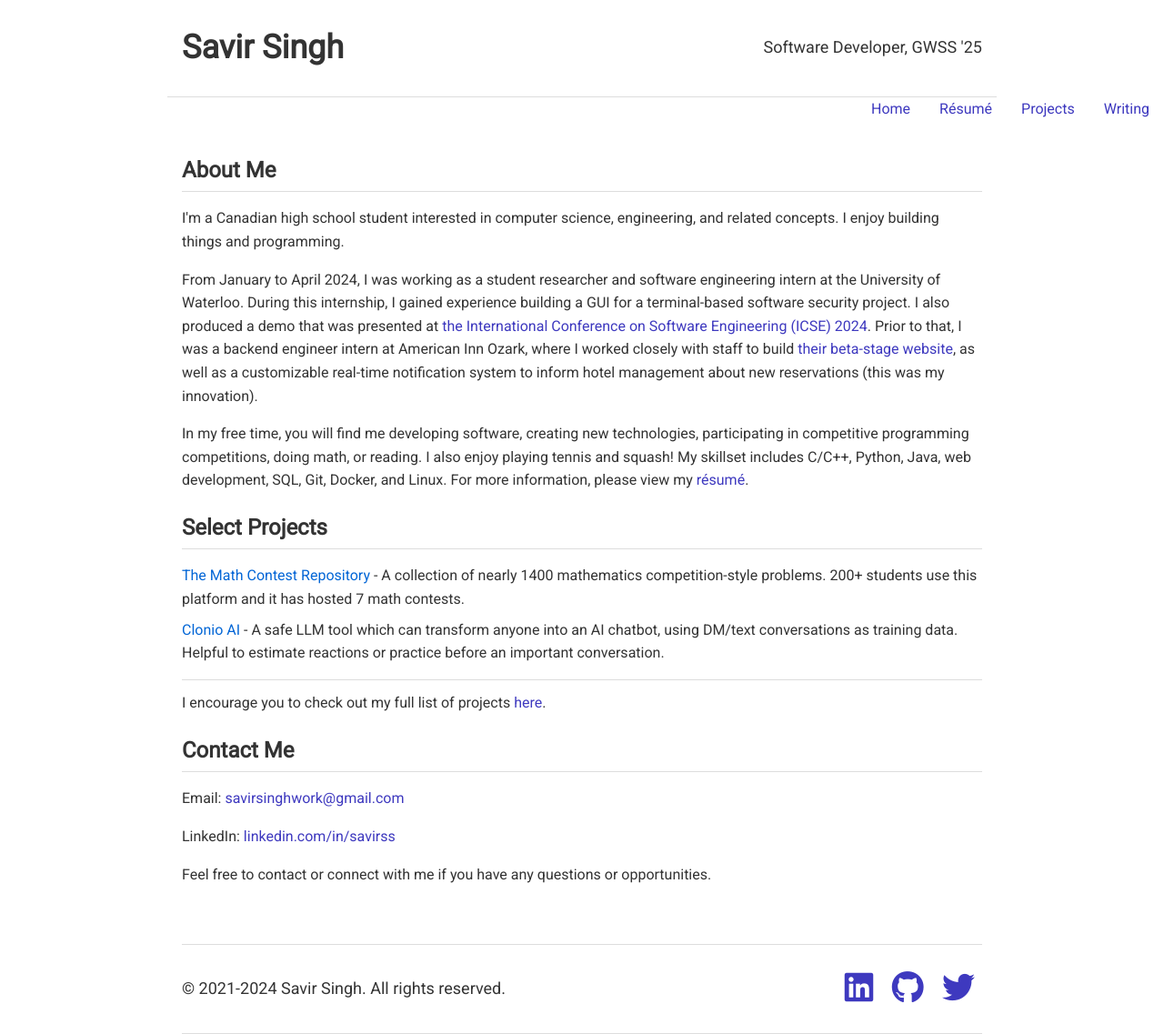
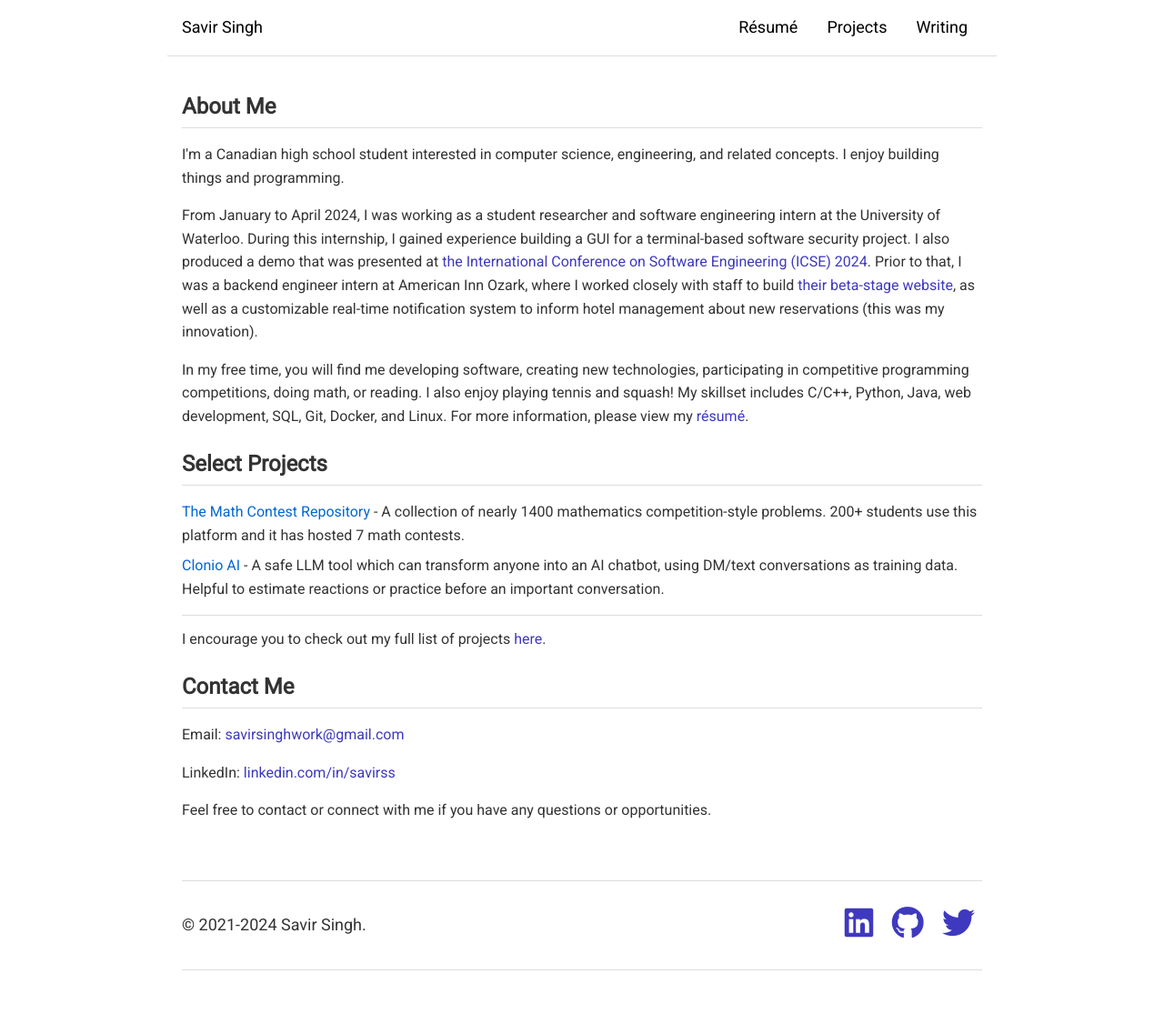
Before and after one commit to savirsingh/savirsingh.github.io, a Jekyll site: the page built from index.html, in a window 1280 px wide. Shown: the whole page at 91% size. Built offline with Jekyll 4.4.1, drawn with Linux system fonts in a browser that asks for light colours; the list of posts is cut into pages by our own code; after the commit the page ends 1067 px from its top, so only the background shows below that.

Commit message:
Update default.html

```diff
--- a/_layouts/default.html
+++ b/_layouts/default.html
@@ -13,22 +13,20 @@
 </head>
 <body>
     <header>
-        <h1>Savir Singh</h1>
-        <p>Software Developer, GWSS '25</p>
-    </header>
+    <p class="name"><a href="/">Savir Singh</a></p>
     <nav>
         <ul>
-            <li><a href="/">Home</a></li>
             <li><a href="/resume">Résumé</a></li>
             <li><a href="/projects">Projects</a></li>
             <li><a href="/blog">Writing</a></li>
         </ul>
     </nav>
+</header>
     <main>
         {{content}}
     </main>
     <footer>
-        <p>&copy; 2021-2024 Savir Singh. All rights reserved.</p>
+        <p>&copy; 2021-2024 Savir Singh.</p>
         <div class="social">
 <a href="https://linkedin.com/in/savirss" class="social-icon"><i class="fab fa-linkedin"></i></a>
 <a href="https://github.com/savirsingh" class="social-icon"><i class="fab fa-github"></i></a>
```
